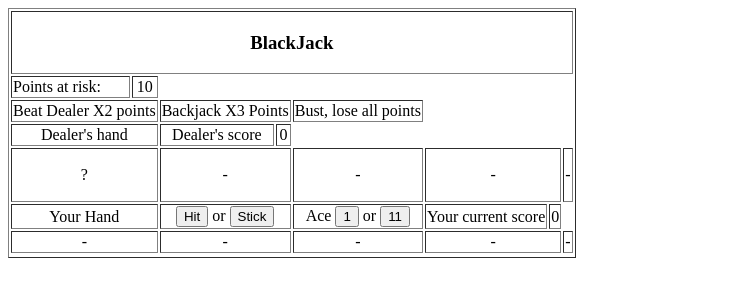
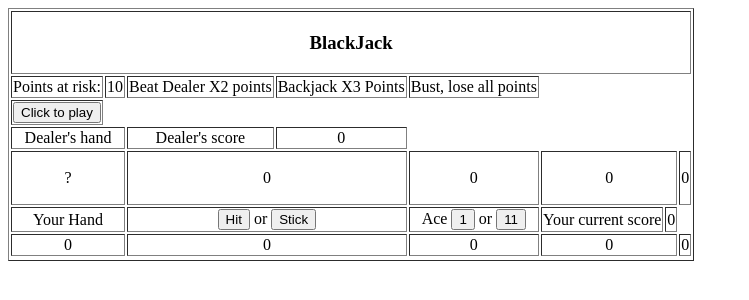
Before and after one commit to MR-E-64/Slot_Game, a plain HTML site: page Mini_Game_3.0.html in a window 1280 px wide. Both pictures are taken after a click on the button "Hit". Shown: the whole page, without its empty margins (0-749 px from the left). Drawn offline with Linux system fonts and the light colour scheme.

Commit message:
Added basic Hit and Stick features to game

```diff
--- a/Mini_Game_3.0.html
+++ b/Mini_Game_3.0.html
@@ -20,11 +20,12 @@
                     <tr>
                             <td colspan=1>Points at risk:</td>
                             <td colspan=1 style="text-align: center;" id="miniGame3PointsRisk">10</td>
+                            <td colspan=1>Beat Dealer X2 points</td>
+                            <td colspan=1>Backjack X3 Points</td>
+                            <td colspan=1>Bust, lose all points</td>
                     </tr>
                     <tr>
-                        <td colspan=2>Beat Dealer X2 points</td>
-                        <td colspan=2>Backjack X3 Points</td>
-                        <td colspan=2>Bust, lose all points</td>
+                        <td colspan="1"><button onclick="clickToPlay(); currentFirstScore()">Click to play</button></td>
                     </tr>
                     <tr>
                         <td colspan="2" style="text-align: center;">Dealer's hand</td>
@@ -35,30 +36,80 @@
                         <td colspan=2>
                             <p id="startNumber">?</p>
                         </td>
-                        <td colspan=2 style="text-align: center;" id="cardTwoDealer">-</td>
-                        <td colspan=2 style="text-align: center;" id="cardThreeDealer">-</td>
-                        <td colspan=2 style="text-align: center;" id="cardFourDealer">-</td>
-                        <td colspan=2 style="text-align: center;" id="cardFiveDealer">-</td>
+                        <td colspan=2 style="text-align: center;" id="cardTwoDealer">0</td>
+                        <td colspan=2 style="text-align: center;" id="cardThreeDealer">0</td>
+                        <td colspan=2 style="text-align: center;" id="cardFourDealer">0</td>
+                        <td colspan=2 style="text-align: center;" id="cardFiveDealer">0</td>
                     </tr>
                     <tr>
                         <td colspan=2 style="text-align: center;">Your Hand</td>
-                        <td colspan=2 style="text-align: center;"><button style="text-align: center;">Hit</button> or <button>Stick</button></td>
+                        <td colspan=2 style="text-align: center;"><button style="text-align: center;" id="hitButton" onclick="hitButtonFuction(); playerCardCounter()" >Hit</button> or <button style="text-align: center;" id="stickButton" onclick="stickButtonFuction()">Stick</button></td>
                         <td colspan=2 style="text-align: center;">Ace <button>1</button> or <button>11</button></td>
                         <td colspan=1 style="text-align: center;">Your current score</td>
                         <td colspan=1 style="text-align: center;" id="yourCurrentScore">0</td>
                     </tr>
                     <tr>
-                        <td colspan=2 style="text-align: center;" id="cardOneYours">-</td>
-                        <td colspan=2 style="text-align: center;" id="cardTwoYours">-</td>
-                        <td colspan=2 style="text-align: center;" id="cardThreeYours">-</td>
-                        <td colspan=2 style="text-align: center;" id="cardFourYours">-</td>
-                        <td colspan=2 style="text-align: center;" id="cardFiveYours">-</td>
+                        <td colspan=2 style="text-align: center;" id="cardOnePlayer">0</td>
+                        <td colspan=2 style="text-align: center;" id="cardTwoPlayer">0</td>
+                        <td colspan=2 style="text-align: center;" id="cardThreePlayer">0</td>
+                        <td colspan=2 style="text-align: center;" id="cardFourPlayer">0</td>
+                        <td colspan=2 style="text-align: center;" id="cardFivePlayer">0</td>
                     </tr>
                     <tr>
                     </tr>
                 </table>
             </div>
         </section>
-        <script src="" async defer></script>
+        <script>
+            function clickToPlay() {
+                var dSC1 = document.getElementById("startNumber");
+                    dSC1.innerHTML = Math.floor((Math.random() * 12) + 1);
+                var pSC1 = document.getElementById("cardOnePlayer");
+                    pSC1.innerHTML = Math.floor((Math.random() * 12) + 1);
+            }
+
+            function currentFirstScore() {
+                var pCS = document.getElementById("yourCurrentScore");
+                    pCS.innerHTML = document.getElementById("cardOnePlayer").innerHTML;
+            }
+
+            function hitButtonFuction() {
+                if (document.getElementById("cardOnePlayer").innerHTML > 0 && document.getElementById("cardTwoPlayer").innerHTML < 1){
+                    var pSC2 = document.getElementById("cardTwoPlayer");
+                    pSC2.innerHTML = Math.floor((Math.random() * 12) + 1);
+                } else if  (document.getElementById("cardTwoPlayer").innerHTML > 0 && document.getElementById("cardThreePlayer").innerHTML < 1){
+                    var pSC3 = document.getElementById("cardThreePlayer");
+                    pSC3.innerHTML = Math.floor((Math.random() * 12) + 1);
+                 } else if  (document.getElementById("cardThreePlayer").innerHTML > 0 && document.getElementById("cardFourPlayer").innerHTML < 1){
+                    var pSC4 = document.getElementById("cardFourPlayer");
+                    pSC4.innerHTML = Math.floor((Math.random() * 12) + 1);
+                } else if (document.getElementById("cardFourPlayer").innerHTML > 0 && document.getElementById("cardFivePlayer").innerHTML < 1){
+                    var pSC5 = document.getElementById("cardFivePlayer");
+                    pSC5.innerHTML = Math.floor((Math.random() * 12) + 1);
+                } else{}
+            }
+            function playerCardCounter() {
+                var cOneP = document.getElementById("cardOnePlayer").innerHTML;
+                var cTwoP = document.getElementById("cardTwoPlayer").innerHTML;
+                var cThreeP = document.getElementById("cardThreePlayer").innerHTML;
+                var cFourP = document.getElementById("cardFourPlayer").innerHTML;
+                var cFiveP = document.getElementById("cardFivePlayer").innerHTML;
+                var cOneToTwo = Number(cOneP) + Number(cTwoP);
+                var cOneToThree = Number(cOneP) + Number(cTwoP) + Number(cThreeP);
+                var cOneToFour = Number(cOneP) + Number(cTwoP) + Number(cThreeP) + Number(cFourP);
+                var cOneToFive = Number(cOneP) + Number(cTwoP) + Number(cThreeP) + Number(cFourP) + Number(cFiveP);
+
+                if (cOneToTwo > 21 || cOneToThree > 21 || cOneToFour > 21 || cOneToFive > 21){
+                document.getElementById("yourCurrentScore").innerHTML = "Bust";
+            } else document.getElementById("yourCurrentScore").innerHTML = cOneToFive;
+        }
+
+            function stickButtonFuction() {
+                if (document.getElementById("startNumber").innerHTML > 1 && document.getElementById("cardTwoDealer").innerHTML < 1){
+                var dSC2 = document.getElementById("cardTwoDealer");
+                    dSC2.innerHTML = Math.floor((Math.random() * 12) + 1);
+                }
+            }
+        </script>
     </body>
 </html>
```
